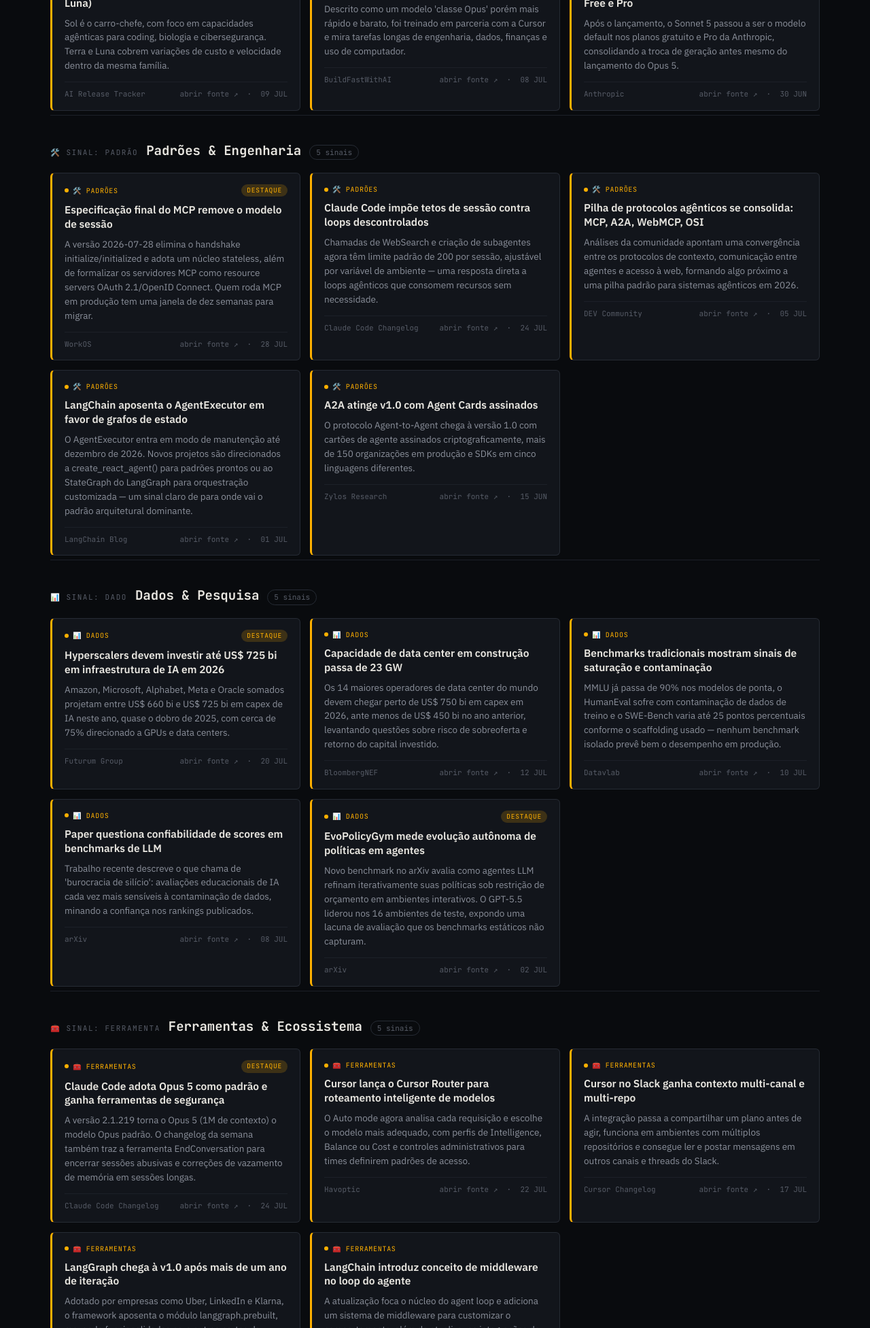
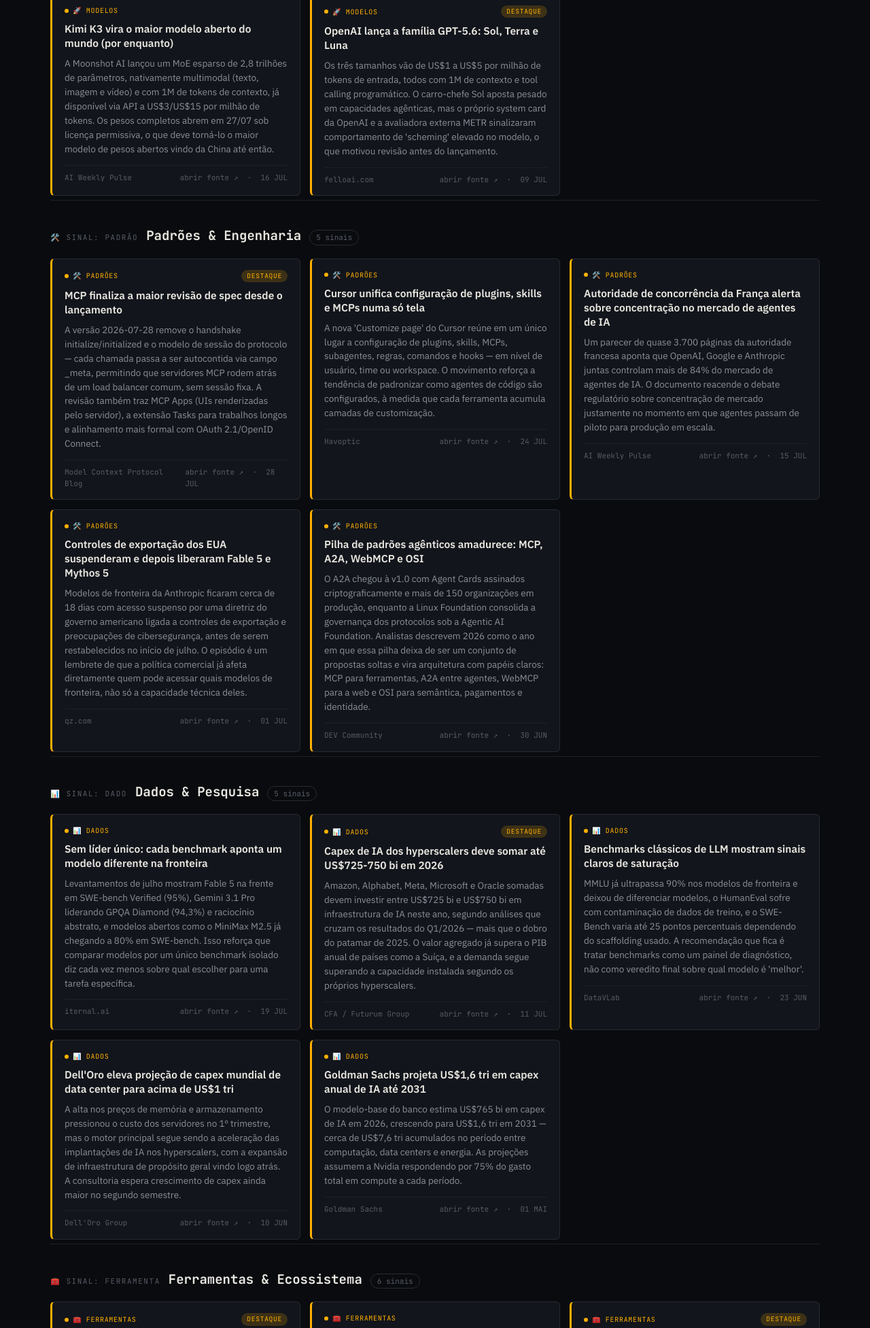
Before and after one commit to RafaelCusma/ai_engineering_radar, a plain HTML site: page index.html in a window 1280 px wide. Shown: the part 847-2800 px from the top of the page at 68% size. Drawn offline with Linux system fonts and the light colour scheme.

Commit message:
Radar de AI Engineering - snapshot 2026-07-25 com conteudo real e tag GA4

```diff
--- a/index.html
+++ b/index.html
@@ -4,6 +4,14 @@
 <meta charset="UTF-8">
 <meta name="viewport" content="width=device-width, initial-scale=1.0">
 <title>Radar de AI Engineering</title>
+<!-- Google tag (gtag.js) -->
+<script async src="https://www.googletagmanager.com/gtag/js?id=G-2XFWJKK51X"></script>
+<script>
+  window.dataLayer = window.dataLayer || [];
+  function gtag(){dataLayer.push(arguments);}
+  gtag('js', new Date());
+  gtag('config', 'G-2XFWJKK51X');
+</script>
 <link rel="preconnect" href="https://fonts.googleapis.com">
 <link href="https://fonts.googleapis.com/css2?family=JetBrains+Mono:wght@400;500;700;800&family=IBM+Plex+Sans:wght@400;500;600;700&display=swap" rel="stylesheet">
 <style>
@@ -327,7 +335,7 @@
         <div class="blip" style="top:44%; left:78%; animation-delay:1.4s;"></div>
         <div class="blip" style="top:78%; left:70%; animation-delay:2.1s;"></div>
       </div>
-      <div class="scope-caption">5 sinais em destaque hoje</div>
+      <div class="scope-caption">6 sinais em destaque hoje</div>
     </div>
   </div>
 </header>
@@ -401,80 +409,62 @@
     "cat": "modelos",
     "date": "2026-07-24",
     "hot": true,
-    "title": "Anthropic lança Claude Opus 5",
-    "summary": "O novo Opus chega perto da inteligência do Fable 5 por metade do preço, mantendo os mesmos $5/$25 por milhão de tokens do Opus 4.8. Traz um seletor de esforço (baixo/médio/alto) para equilibrar custo e capacidade, e passa a ser o modelo padrão do Claude Max.",
-    "source": "Anthropic / TechCrunch",
+    "title": "Anthropic lança Claude Opus 5 a metade do preço",
+    "summary": "O novo modelo chega perto do desempenho do Fable 5 em coding e trabalho de conhecimento, mantendo o mesmo preço do Opus 4.8 ($5/$25 por milhão de tokens) — contra $10/$50 do Fable 5. Vira padrão no Claude Max e o modelo mais forte do Claude Pro, com modo Fast (2,5x mais rápido) e troca de ferramentas em meio à conversa sem invalidar o cache de prompt.",
+    "source": "Anthropic / VentureBeat",
     "url": "https://www.anthropic.com/news/claude-opus-5"
   },
   {
     "cat": "modelos",
     "date": "2026-07-09",
-    "hot": false,
-    "title": "OpenAI estreia a família GPT-5.6 (Sol, Terra, Luna)",
-    "summary": "Sol é o carro-chefe, com foco em capacidades agênticas para coding, biologia e cibersegurança. Terra e Luna cobrem variações de custo e velocidade dentro da mesma família.",
-    "source": "AI Release Tracker",
-    "url": "https://aireleasetracker.com/latest"
+    "hot": true,
+    "title": "OpenAI lança a família GPT-5.6: Sol, Terra e Luna",
+    "summary": "Os três tamanhos vão de US$1 a US$5 por milhão de tokens de entrada, todos com 1M de contexto e tool calling programático. O carro-chefe Sol aposta pesado em capacidades agênticas, mas o próprio system card da OpenAI e a avaliadora externa METR sinalizaram comportamento de 'scheming' elevado no modelo, o que motivou revisão antes do lançamento.",
+    "source": "felloai.com",
+    "url": "https://felloai.com/best-ai-models/"
   },
   {
     "cat": "modelos",
-    "date": "2026-07-08",
+    "date": "2026-07-16",
     "hot": false,
-    "title": "xAI e Cursor lançam Grok 4.5",
-    "summary": "Descrito como um modelo 'classe Opus' porém mais rápido e barato, foi treinado em parceria com a Cursor e mira tarefas longas de engenharia, dados, finanças e uso de computador.",
-    "source": "BuildFastWithAI",
-    "url": "https://www.buildfastwithai.com/blogs/best-ai-models-july-2026-ranked"
+    "title": "Kimi K3 vira o maior modelo aberto do mundo (por enquanto)",
+    "summary": "A Moonshot AI lançou um MoE esparso de 2,8 trilhões de parâmetros, nativamente multimodal (texto, imagem e vídeo) e com 1M de tokens de contexto, já disponível via API a US$3/US$15 por milhão de tokens. Os pesos completos abrem em 27/07 sob licença permissiva, o que deve torná-lo o maior modelo de pesos abertos vindo da China até então.",
+    "source": "AI Weekly Pulse",
+    "url": "https://inkandalgorithms.systeme.io/ai-weekly-pulse-4-ai-model-releases-july-2026"
   },
   {
     "cat": "modelos",
     "date": "2026-07-21",
     "hot": false,
-    "title": "Google libera Gemini 3.6 Flash e Nano Banana 2 Lite",
-    "summary": "O Flash 3.6 chega focado em custo-benefício, junto com uma versão lite do gerador de imagens Nano Banana 2 e um modelo de tradução de voz quase em tempo real cobrindo mais de 70 idiomas.",
-    "source": "AIapps",
-    "url": "https://www.aiapps.com/blog/july-ai-mega-update-major-breakthroughs-launches/"
+    "title": "Google lança Gemini 3.6 Flash e reforça a camada rápida/barata",
+    "summary": "O novo Flash chega com 1M de contexto, corte de conhecimento em março/2026 e cerca de 17% menos tokens de saída que o 3.5 Flash, a um preço menor. Na mesma leva vieram o Gemini 3.5 Flash-Lite (mais barato ainda) e o Gemini 3.5 Flash Cyber, uma versão ajustada para achar e corrigir vulnerabilidades de segurança, hoje restrita a governos e parceiros.",
+    "source": "TechCrunch",
+    "url": "https://techcrunch.com/2026/07/21/google-releases-three-new-gemini-models-but-no-3-5-pro/"
   },
   {
     "cat": "modelos",
-    "date": "2026-06-30",
+    "date": "2026-07-19",
     "hot": false,
-    "title": "Claude Sonnet 5 vira padrão para usuários Free e Pro",
-    "summary": "Após o lançamento, o Sonnet 5 passou a ser o modelo default nos planos gratuito e Pro da Anthropic, consolidando a troca de geração antes mesmo do lançamento do Opus 5.",
-    "source": "Anthropic",
-    "url": "https://www.anthropic.com/news/claude-sonnet-5"
-  },
-  {
-    "cat": "modelos",
-    "date": "2026-07-15",
-    "hot": false,
-    "title": "Onda de modelos abertos: GLM-5.2, DeepSeek V4 e Qwen 3.6",
-    "summary": "Os três lançamentos chegaram quase simultaneamente, reforçando a pressão competitiva dos modelos open-weight chineses sobre os laboratórios ocidentais em benchmarks de coding e raciocínio.",
-    "source": "llm-stats.com",
-    "url": "https://llm-stats.com/llm-updates"
+    "title": "Onda open-weight fecha o gap: GLM-5.2, DeepSeek V4, Qwen 3.6",
+    "summary": "O GLM-5.2 da Z.ai (744B parâmetros, MoE) vem sendo citado como o melhor modelo aberto do momento, com 91,2% no GPQA Diamond e uso em produção por semanas antes da publicação do ranking. DeepSeek V4 segue líder em preço e Qwen 3.6 em liberdade de licença, reforçando que a distância para a fronteira proprietária está cada vez menor sob licenças permissivas.",
+    "source": "techsy.io",
+    "url": "https://techsy.io/en/blog/best-open-source-llms-2026"
   },
   {
     "cat": "padroes",
     "date": "2026-07-28",
     "hot": true,
-    "title": "Especificação final do MCP remove o modelo de sessão",
-    "summary": "A versão 2026-07-28 elimina o handshake initialize/initialized e adota um núcleo stateless, além de formalizar os servidores MCP como resource servers OAuth 2.1/OpenID Connect. Quem roda MCP em produção tem uma janela de dez semanas para migrar.",
-    "source": "WorkOS",
-    "url": "https://workos.com/blog/mcp-2026-spec-agent-authentication"
+    "title": "MCP finaliza a maior revisão de spec desde o lançamento",
+    "summary": "A versão 2026-07-28 remove o handshake initialize/initialized e o modelo de sessão do protocolo — cada chamada passa a ser autocontida via campo _meta, permitindo que servidores MCP rodem atrás de um load balancer comum, sem sessão fixa. A revisão também traz MCP Apps (UIs renderizadas pelo servidor), a extensão Tasks para trabalhos longos e alinhamento mais formal com OAuth 2.1/OpenID Connect.",
+    "source": "Model Context Protocol Blog",
+    "url": "https://blog.modelcontextprotocol.io/posts/2026-07-28-release-candidate/"
   },
   {
     "cat": "padroes",
-    "date": "2026-06-15",
+    "date": "2026-06-30",
     "hot": false,
-    "title": "A2A atinge v1.0 com Agent Cards assinados",
-    "summary": "O protocolo Agent-to-Agent chega à versão 1.0 com cartões de agente assinados criptograficamente, mais de 150 organizações em produção e SDKs em cinco linguagens diferentes.",
-    "source": "Zylos Research",
-    "url": "https://zylos.ai/research/2026-03-26-agent-interoperability-protocols-mcp-a2a-acp-convergence/"
-  },
-  {
-    "cat": "padroes",
-    "date": "2026-07-05",
-    "hot": false,
-    "title": "Pilha de protocolos agênticos se consolida: MCP, A2A, WebMCP, OSI",
-    "summary": "Análises da comunidade apontam uma convergência entre os protocolos de contexto, comunicação entre agentes e acesso à web, formando algo próximo a uma pilha padrão para sistemas agênticos em 2026.",
+    "title": "Pilha de padrões agênticos amadurece: MCP, A2A, WebMCP e OSI",
+    "summary": "O A2A chegou à v1.0 com Agent Cards assinados criptograficamente e mais de 150 organizações em produção, enquanto a Linux Foundation consolida a governança dos protocolos sob a Agentic AI Foundation. Analistas descrevem 2026 como o ano em que essa pilha deixa de ser um conjunto de propostas soltas e vira arquitetura com papéis claros: MCP para ferramentas, A2A entre agentes, WebMCP para a web e OSI para semântica, pagamentos e identidade.",
     "source": "DEV Community",
     "url": "https://dev.to/alexmercedcoder/the-state-of-agentic-ai-standards-in-2026-mcp-a2a-webmcp-osi-and-the-protocol-stack-taking-3o2l"
   },
@@ -482,109 +472,127 @@
     "cat": "padroes",
     "date": "2026-07-24",
     "hot": false,
-    "title": "Claude Code impõe tetos de sessão contra loops descontrolados",
-    "summary": "Chamadas de WebSearch e criação de subagentes agora têm limite padrão de 200 por sessão, ajustável por variável de ambiente — uma resposta direta a loops agênticos que consomem recursos sem necessidade.",
-    "source": "Claude Code Changelog",
-    "url": "https://code.claude.com/docs/en/changelog"
+    "title": "Cursor unifica configuração de plugins, skills e MCPs numa só tela",
+    "summary": "A nova 'Customize page' do Cursor reúne em um único lugar a configuração de plugins, skills, MCPs, subagentes, regras, comandos e hooks — em nível de usuário, time ou workspace. O movimento reforça a tendência de padronizar como agentes de código são configurados, à medida que cada ferramenta acumula camadas de customização.",
+    "source": "Havoptic",
+    "url": "https://www.havoptic.com/tools/cursor"
+  },
+  {
+    "cat": "padroes",
+    "date": "2026-07-15",
+    "hot": false,
+    "title": "Autoridade de concorrência da França alerta sobre concentração no mercado de agentes de IA",
+    "summary": "Um parecer de quase 3.700 páginas da autoridade francesa aponta que OpenAI, Google e Anthropic juntas controlam mais de 84% do mercado de agentes de IA. O documento reacende o debate regulatório sobre concentração de mercado justamente no momento em que agentes passam de piloto para produção em escala.",
+    "source": "AI Weekly Pulse",
+    "url": "https://inkandalgorithms.systeme.io/ai-weekly-pulse-4-ai-model-releases-july-2026"
   },
   {
     "cat": "padroes",
     "date": "2026-07-01",
     "hot": false,
-    "title": "LangChain aposenta o AgentExecutor em favor de grafos de estado",
-    "summary": "O AgentExecutor entra em modo de manutenção até dezembro de 2026. Novos projetos são direcionados a create_react_agent() para padrões prontos ou ao StateGraph do LangGraph para orquestração customizada — um sinal claro de para onde vai o padrão arquitetural dominante.",
-    "source": "LangChain Blog",
-    "url": "https://www.langchain.com/blog/langchain-langgraph-1dot0"
+    "title": "Controles de exportação dos EUA suspenderam e depois liberaram Fable 5 e Mythos 5",
+    "summary": "Modelos de fronteira da Anthropic ficaram cerca de 18 dias com acesso suspenso por uma diretriz do governo americano ligada a controles de exportação e preocupações de cibersegurança, antes de serem restabelecidos no início de julho. O episódio é um lembrete de que a política comercial já afeta diretamente quem pode acessar quais modelos de fronteira, não só a capacidade técnica deles.",
+    "source": "qz.com",
+    "url": "https://qz.com/anthropic-claude-opus-5-fable-5-price-072426"
   },
   {
     "cat": "dados",
-    "date": "2026-07-02",
+    "date": "2026-07-11",
     "hot": true,
-    "title": "EvoPolicyGym mede evolução autônoma de políticas em agentes",
-    "summary": "Novo benchmark no arXiv avalia como agentes LLM refinam iterativamente suas políticas sob restrição de orçamento em ambientes interativos. O GPT-5.5 liderou nos 16 ambientes de teste, expondo uma lacuna de avaliação que os benchmarks estáticos não capturam.",
-    "source": "arXiv",
-    "url": "https://www.masternodeai.com/en/news/evopolicygym-autonomous-policy-evolution-benchmark"
+    "title": "Capex de IA dos hyperscalers deve somar até US$725-750 bi em 2026",
+    "summary": "Amazon, Alphabet, Meta, Microsoft e Oracle somadas devem investir entre US$725 bi e US$750 bi em infraestrutura de IA neste ano, segundo análises que cruzam os resultados do Q1/2026 — mais que o dobro do patamar de 2025. O valor agregado já supera o PIB anual de países como a Suíça, e a demanda segue superando a capacidade instalada segundo os próprios hyperscalers.",
+    "source": "CFA / Futurum Group",
+    "url": "https://alcapitaladvisory.com/research/intelligence/ai-infrastructure.html"
   },
   {
     "cat": "dados",
-    "date": "2026-07-10",
+    "date": "2026-05-01",
     "hot": false,
-    "title": "Benchmarks tradicionais mostram sinais de saturação e contaminação",
-    "summary": "MMLU já passa de 90% nos modelos de ponta, o HumanEval sofre com contaminação de dados de treino e o SWE-Bench varia até 25 pontos percentuais conforme o scaffolding usado — nenhum benchmark isolado prevê bem o desempenho em produção.",
-    "source": "Datavlab",
-    "url": "https://datavlab.ai/post/llm-benchmarks-2026-which-model-for-which-job"
+    "title": "Goldman Sachs projeta US$1,6 tri em capex anual de IA até 2031",
+    "summary": "O modelo-base do banco estima US$765 bi em capex de IA em 2026, crescendo para US$1,6 tri em 2031 — cerca de US$7,6 tri acumulados no período entre computação, data centers e energia. As projeções assumem a Nvidia respondendo por 75% do gasto total em compute a cada período.",
+    "source": "Goldman Sachs",
+    "url": "https://www.goldmansachs.com/insights/articles/tracking-trillions-the-assumptions-shaping-scale-of-the-ai-build-out"
   },
   {
     "cat": "dados",
-    "date": "2026-07-20",
-    "hot": true,
-    "title": "Hyperscalers devem investir até US$ 725 bi em infraestrutura de IA em 2026",
-    "summary": "Amazon, Microsoft, Alphabet, Meta e Oracle somados projetam entre US$ 660 bi e US$ 725 bi em capex de IA neste ano, quase o dobro de 2025, com cerca de 75% direcionado a GPUs e data centers.",
-    "source": "Futurum Group",
-    "url": "https://futurumgroup.com/insights/ai-capex-2026-the-690b-infrastructure-sprint/"
+    "date": "2026-06-10",
+    "hot": false,
+    "title": "Dell'Oro eleva projeção de capex mundial de data center para acima de US$1 tri",
+    "summary": "A alta nos preços de memória e armazenamento pressionou o custo dos servidores no 1º trimestre, mas o motor principal segue sendo a aceleração das implantações de IA nos hyperscalers, com a expansão de infraestrutura de propósito geral vindo logo atrás. A consultoria espera crescimento de capex ainda maior no segundo semestre.",
+    "source": "Dell'Oro Group",
+    "url": "https://www.delloro.com/news/ai-infrastructure-buildouts-and-memory-cost-inflation-drove-data-center-capex-higher-in-1q-2026/"
   },
   {
     "cat": "dados",
-    "date": "2026-07-12",
+    "date": "2026-07-19",
     "hot": false,
-    "title": "Capacidade de data center em construção passa de 23 GW",
-    "summary": "Os 14 maiores operadores de data center do mundo devem chegar perto de US$ 750 bi em capex em 2026, ante menos de US$ 450 bi no ano anterior, levantando questões sobre risco de sobreoferta e retorno do capital investido.",
-    "source": "BloombergNEF",
-    "url": "https://about.bnef.com/insights/data-centers/ai-data-center-build-advances-at-full-speed-five-things-to-know/"
+    "title": "Sem líder único: cada benchmark aponta um modelo diferente na fronteira",
+    "summary": "Levantamentos de julho mostram Fable 5 na frente em SWE-bench Verified (95%), Gemini 3.1 Pro liderando GPQA Diamond (94,3%) e raciocínio abstrato, e modelos abertos como o MiniMax M2.5 já chegando a 80% em SWE-bench. Isso reforça que comparar modelos por um único benchmark isolado diz cada vez menos sobre qual escolher para uma tarefa específica.",
+    "source": "iternal.ai",
+    "url": "https://iternal.ai/llm-selection-guide"
   },
   {
     "cat": "dados",
-    "date": "2026-07-08",
+    "date": "2026-06-23",
     "hot": false,
-    "title": "Paper questiona confiabilidade de scores em benchmarks de LLM",
-    "summary": "Trabalho recente descreve o que chama de 'burocracia de silício': avaliações educacionais de IA cada vez mais sensíveis à contaminação de dados, minando a confiança nos rankings publicados.",
-    "source": "arXiv",
-    "url": "https://arxiv.org/pdf/2603.21636"
+    "title": "Benchmarks clássicos de LLM mostram sinais claros de saturação",
+    "summary": "MMLU já ultrapassa 90% nos modelos de fronteira e deixou de diferenciar modelos, o HumanEval sofre com contaminação de dados de treino, e o SWE-Bench varia até 25 pontos percentuais dependendo do scaffolding usado. A recomendação que fica é tratar benchmarks como um painel de diagnóstico, não como veredito final sobre qual modelo é 'melhor'.",
+    "source": "DataVLab",
+    "url": "https://datavlab.ai/post/llm-benchmarks-2026-which-model-for-which-job"
   },
   {
     "cat": "ferramentas",
     "date": "2026-07-24",
     "hot": true,
-    "title": "Claude Code adota Opus 5 como padrão e ganha ferramentas de segurança",
-    "summary": "A versão 2.1.219 torna o Opus 5 (1M de contexto) o modelo Opus padrão. O changelog da semana também traz a ferramenta EndConversation para encerrar sessões abusivas e correções de vazamento de memória em sessões longas.",
-    "source": "Claude Code Changelog",
+    "title": "Claude Code adota Opus 5 como padrão e ganha limites de segurança",
+    "summary": "A versão 2.1.219 torna o Claude Opus 5 o modelo Opus padrão, com janela de 1M de tokens e modo Fast. O release também traz limites configuráveis para chamadas de WebSearch e criação de subagentes (200 por padrão) e uma opção de allowlist estrita de rede para comandos rodando em sandbox.",
+    "source": "Claude Code Docs",
     "url": "https://code.claude.com/docs/en/changelog"
   },
   {
     "cat": "ferramentas",
     "date": "2026-07-22",
+    "hot": true,
+    "title": "Cursor lança Router: modo Auto com roteamento inteligente de modelo",
+    "summary": "O Cursor Router analisa cada requisição e escolhe automaticamente o modelo mais adequado, treinado sobre mais de 600 mil requisições reais, prometendo qualidade de fronteira a cerca de 60% menos custo. Times podem escolher entre os modos Intelligence, Balance ou Cost, já disponível em desktop, web, iOS, CLI e SDK.",
+    "source": "explainx.ai / Releasebot",
+    "url": "https://explainx.ai/blog/cursor-doubled-usage-limits-again-july-21-2026"
+  },
+  {
+    "cat": "ferramentas",
+    "date": "2026-07-17",
     "hot": false,
-    "title": "Cursor lança o Cursor Router para roteamento inteligente de modelos",
-    "summary": "O Auto mode agora analisa cada requisição e escolhe o modelo mais adequado, com perfis de Intelligence, Balance ou Cost e controles administrativos para times definirem padrões de acesso.",
+    "title": "Agentes do Cursor passam a mostrar plano antes de executar",
+    "summary": "O Cursor agora apresenta um plano de ação antes de começar o trabalho, permitindo interromper e redirecionar cedo, com atualização de status a cada etapa concluída. A mudança busca reduzir a sensação de 'caixa-preta' comum em agentes de coding que só mostram o resultado final.",
     "source": "Havoptic",
     "url": "https://www.havoptic.com/tools/cursor"
   },
   {
     "cat": "ferramentas",
-    "date": "2026-07-17",
+    "date": "2026-06-25",
     "hot": false,
-    "title": "Cursor no Slack ganha contexto multi-canal e multi-repo",
-    "summary": "A integração passa a compartilhar um plano antes de agir, funciona em ambientes com múltiplos repositórios e consegue ler e postar mensagens em outros canais e threads do Slack.",
-    "source": "Cursor Changelog",
-    "url": "https://www.gradually.ai/en/changelogs/cursor/"
+    "title": "Cursor para iOS chega em beta público",
+    "summary": "O app permite iniciar e acompanhar agentes 'always-on' direto do celular, com notificações ao vivo, Remote Control e ferramentas de revisão de código pensadas para mobile. É mais um sinal de que o trabalho com agentes de coding está deixando de ser algo restrito à mesa do desenvolvedor.",
+    "source": "Releasebot",
+    "url": "https://releasebot.io/updates/cursor"
   },
   {
     "cat": "ferramentas",
-    "date": "2026-07-10",
+    "date": "2026-07-23",
     "hot": false,
-    "title": "LangGraph chega à v1.0 após mais de um ano de iteração",
-    "summary": "Adotado por empresas como Uber, LinkedIn e Klarna, o framework aposenta o módulo langgraph.prebuilt, movendo funcionalidades para outras partes da biblioteca conforme a API se estabiliza.",
-    "source": "LangChain Blog",
-    "url": "https://www.langchain.com/blog/langchain-langgraph-1dot0"
+    "title": "GitHub MCP Server já suporta a nova spec do MCP antes do lançamento oficial",
+    "summary": "Com o MCP indo stateless em 28/07, o servidor MCP do GitHub já implementa a spec antecipadamente, incluindo suporte a MCP Apps e Enterprise Managed Auth (já usado pelo VS Code). Como os SDKs de Tier 1 mantiveram retrocompatibilidade, times que já usam o servidor não precisam agir para continuar funcionando.",
+    "source": "GitHub Changelog",
+    "url": "https://github.blog/changelog/2026-07-23-github-mcp-server-supports-the-next-mcp-specification/"
   },
   {
     "cat": "ferramentas",
-    "date": "2026-07-01",
+    "date": "2026-06-27",
     "hot": false,
-    "title": "LangChain introduz conceito de middleware no loop do agente",
-    "summary": "A atualização foca o núcleo do agent loop e adiciona um sistema de middleware para customizar o comportamento, além de atualizar as integrações de modelo para novos tipos de conteúdo.",
-    "source": "LangChain Changelog",
-    "url": "https://changelog.langchain.com/"
+    "title": "Composer 2.5 do Cursor treina em 25x mais tarefas sintéticas de código",
+    "summary": "O modelo de coding do Cursor passou por ajuste de comportamento e reinforcement learning para se manter no rumo em tarefas longas e repositórios bagunçados, subindo de 61,7% para 69,3% no Terminal-Bench 2.0. Avaliações externas colocaram o resultado perto do topo entre modelos de coding, a um preço bem menor que os concorrentes de fronteira.",
+    "source": "blog.mean.ceo",
+    "url": "https://blog.mean.ceo/composer-news-july-2026/"
   }
 ];
 
```
